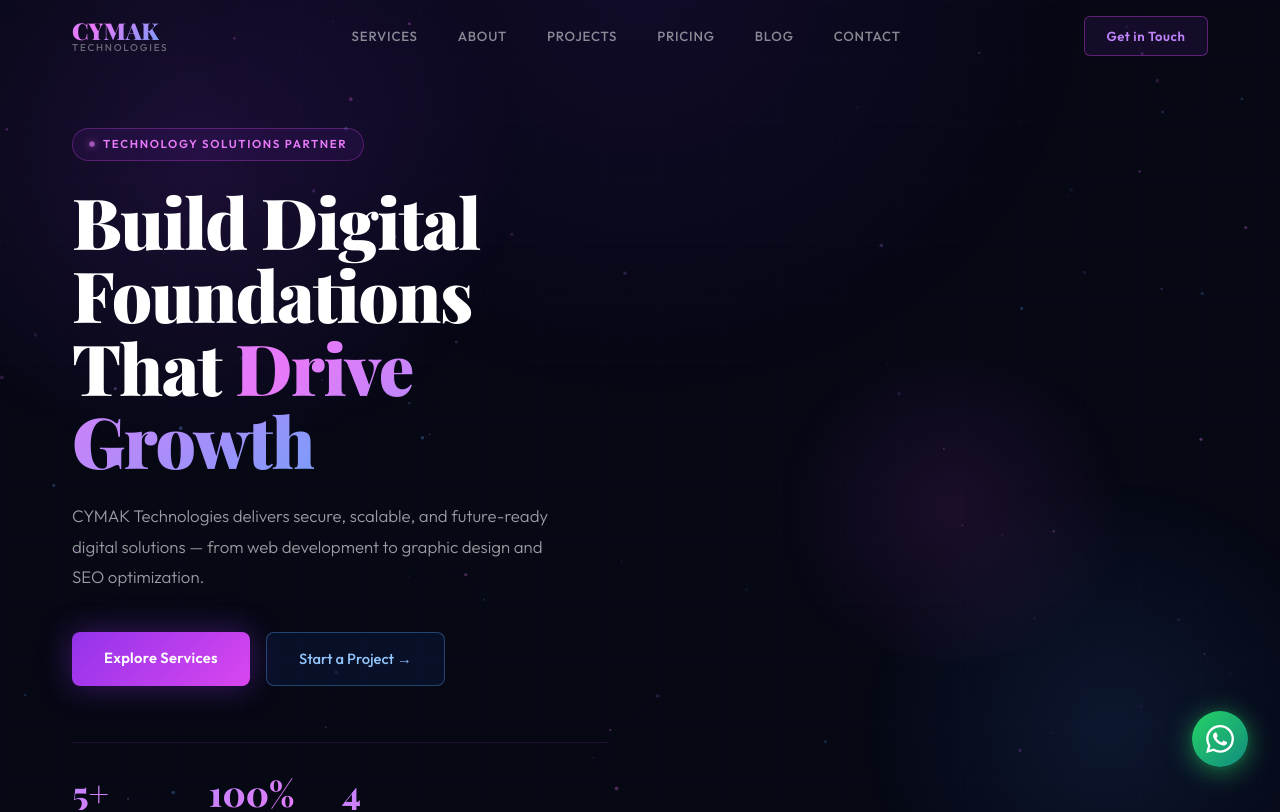
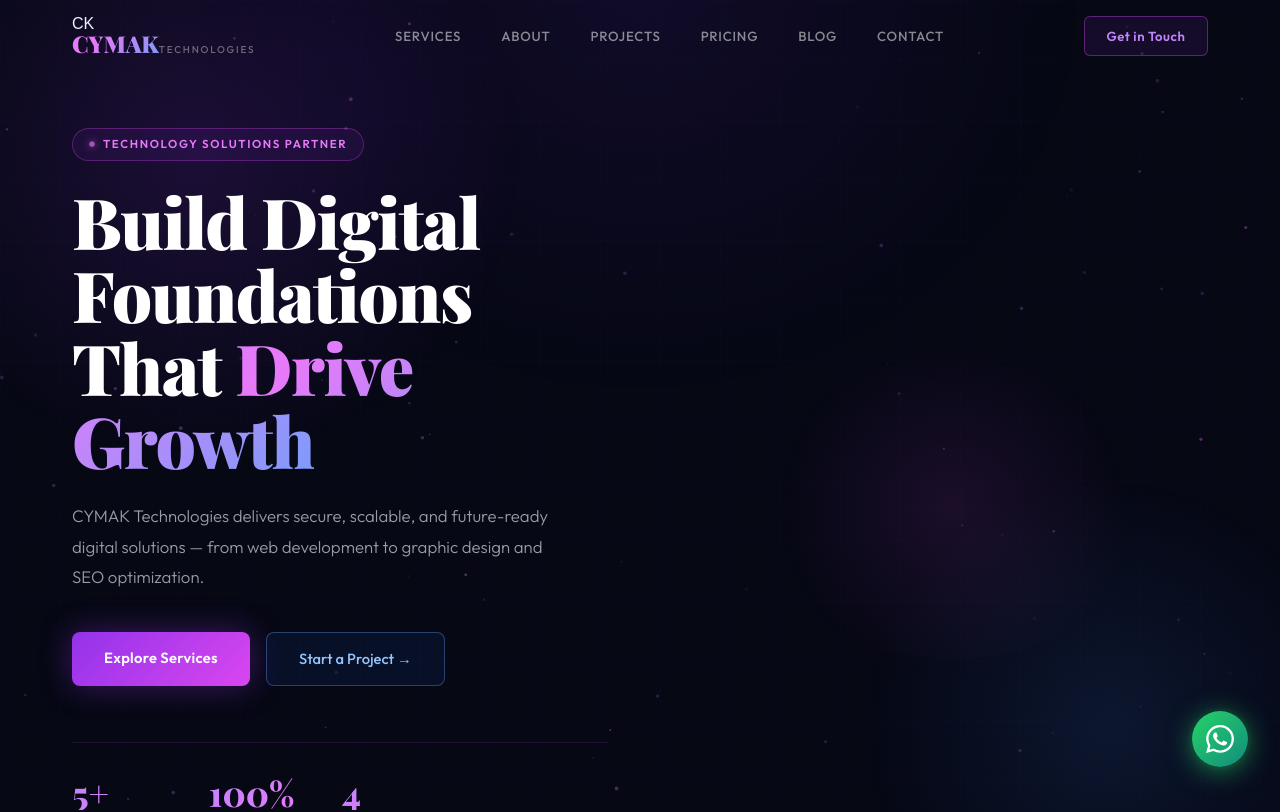
Before and after one commit to Thingi01/cymak-technologies, a Next.js app: page / in a window 1280 px wide. Shown: the top 812 px of the page. Built offline with nearby package versions, Linux system fonts and the light colour scheme.

Commit message:
updated navabar and footer

```diff
--- a/components/Footer.tsx
+++ b/components/Footer.tsx
@@ -76,8 +76,13 @@ export default function Footer() {
             {/* Brand */}
             <div>
               <a href="#home" className="footer-logo">
-                <span className="f-logo-cymak">CYMAK</span>
-                <span className="f-logo-tech">Technologies</span>
+                <div className="f-logo-icon">
+                  <span className="f-logo-icon-text">CK</span>
+                </div>
+                <div className="f-logo-text-wrap">
+                  <span className="f-logo-cymak">CYMAK</span>
+                  <span className="f-logo-tech">Technologies</span>
+                </div>
               </a>
               <p className="footer-tagline">
                 Building secure, scalable, and future-ready digital foundations for businesses that demand excellence.
--- a/components/Navbar.tsx
+++ b/components/Navbar.tsx
@@ -19,7 +19,6 @@ export default function Navbar() {
   }, []);
 
   const links = ["Services", "About", "Projects", "Pricing", "Blog", "Contact"];
-  const pageLinks = ["About", "Pricing"];
 
   return (
     <>
@@ -181,13 +180,18 @@ export default function Navbar() {
       <nav className={`nav-root${scrolled ? " scrolled" : ""}`}>
         <div className="nav-inner">
           <a href="#" className="nav-logo">
-            <span className="logo-cymak">CYMAK</span>
-            <span className="logo-tech">Technologies</span>
+            <div className="logo-icon">
+              <span className="logo-icon-text">CK</span>
+            </div>
+            <div className="logo-text-wrap">
+              <span className="logo-cymak">CYMAK</span>
+              <span className="logo-tech">Technologies</span>
+            </div>
           </a>
 
           <ul className="nav-links">
             {links.map(l => (
-              <li key={l}><a href={`#${l.toLowerCase()}`}>{l}</a></li>
+              <li key={l}><a href={l === "Pricing" ? "/pricing" : `#${l.toLowerCase()}`}>{l}</a></li>
             ))}
           </ul>
 
@@ -211,7 +215,7 @@ export default function Navbar() {
         {links.map(l => (
           <a
             key={l}
-            href={`#${l.toLowerCase()}`}
+            href={l === "Pricing" ? "/pricing" : `#${l.toLowerCase()}`}
             className="m-link"
             onClick={() => setMenuOpen(false)}
           >
```
